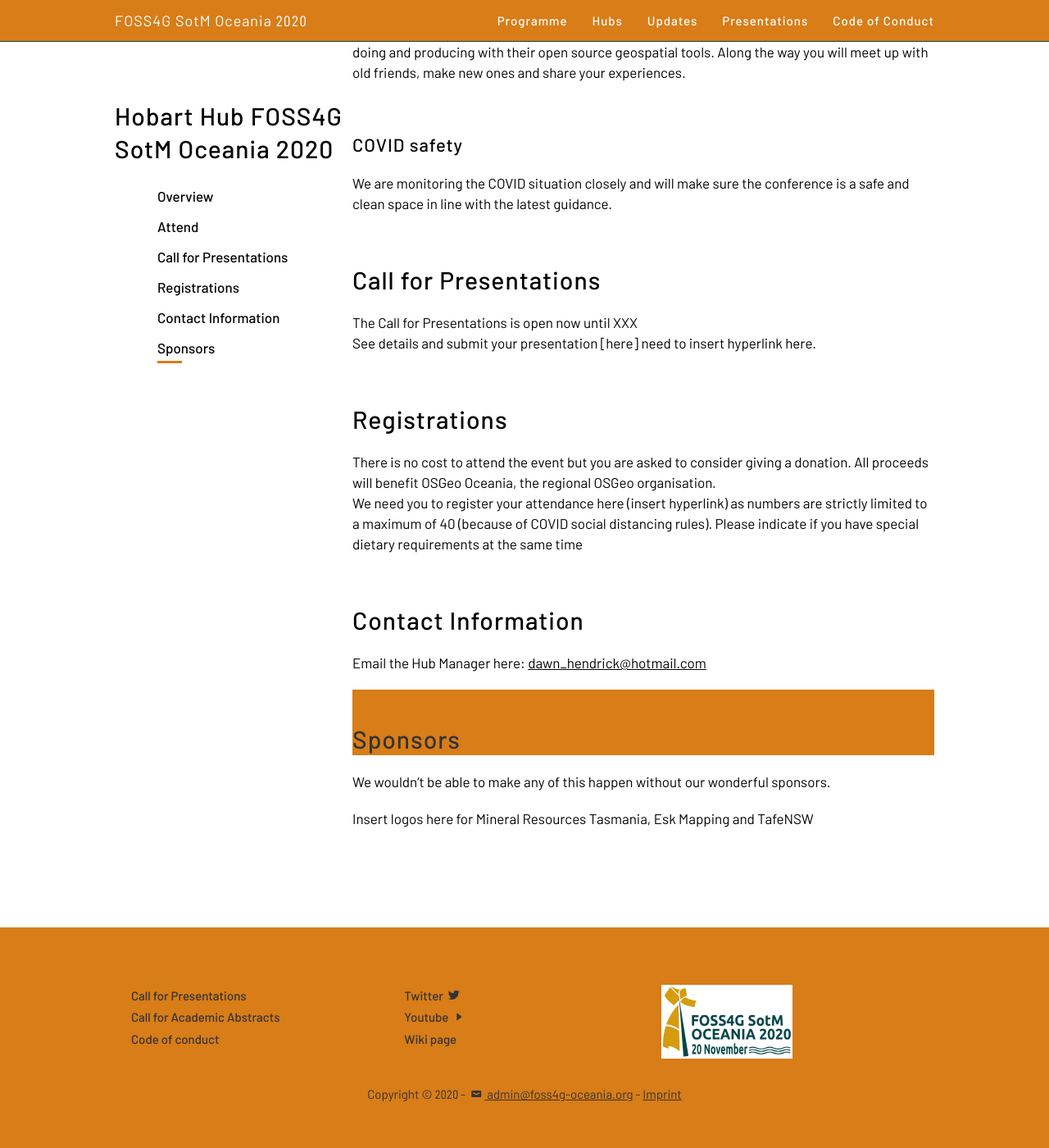
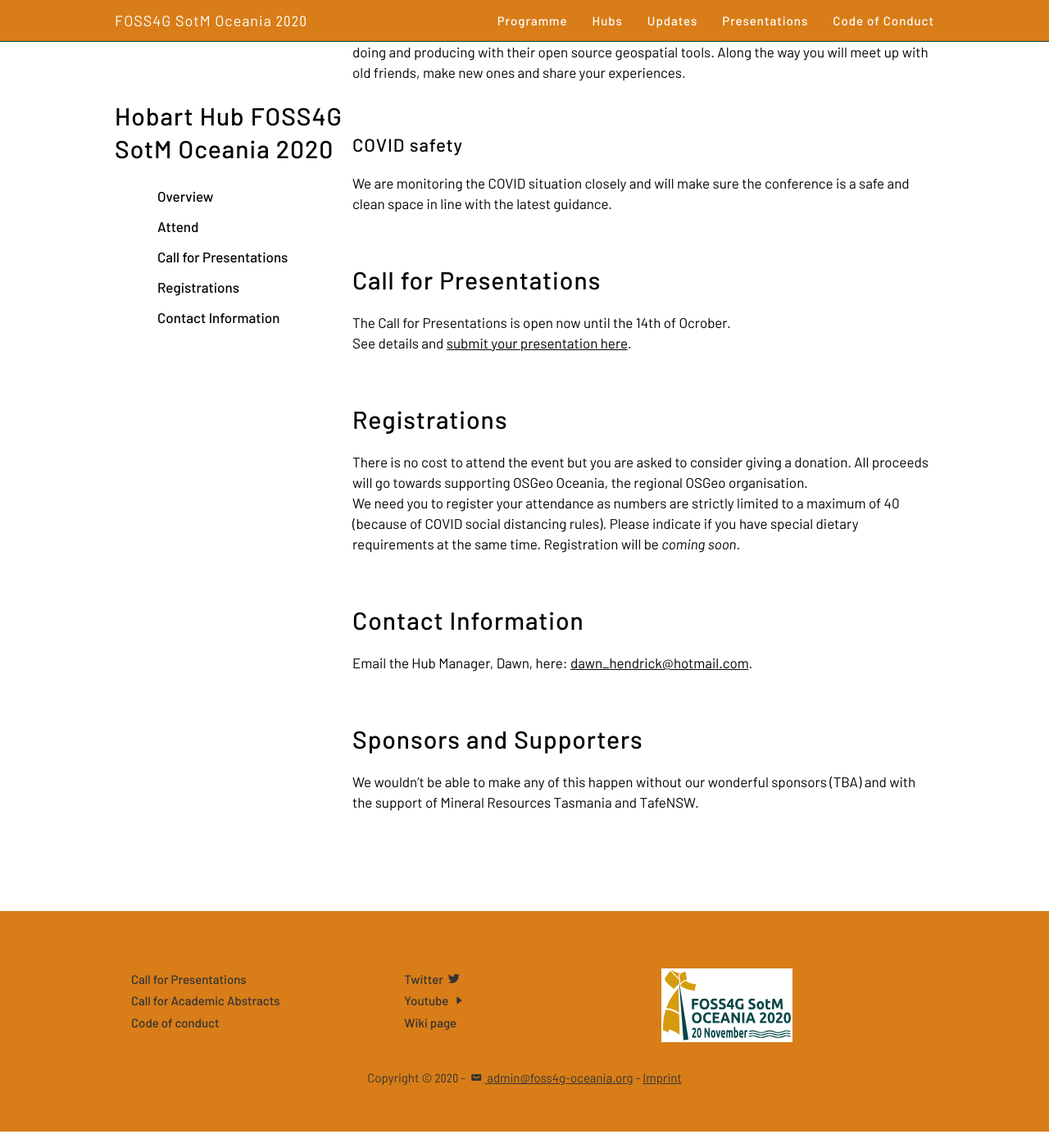
Before and after one commit to osgeo-oceania/foss4g-sotm-oceania-2020, a Jekyll site: the page built from hubs/hobart/index.md, in a window 1280 px wide and 1400 px high, scrolled down 1540 px. Shown: the whole window at 82% size. Built offline with Jekyll 4.4.1, drawn with Linux system fonts in a browser that asks for light colours.

Commit message:
Minor changes to Hobart Hub page

```diff
--- a/hubs/hobart/index.md
+++ b/hubs/hobart/index.md
@@ -42,21 +42,19 @@
 
 # Call for Presentations
 
-The Call for Presentations is open now until XXX
-See details and submit your presentation [here] need to insert hyperlink here.
+The Call for Presentations is open now until the 14th of Ocrober.
+See details and [submit your presentation here](https://docs.google.com/forms/d/e/1FAIpQLSd8aZjlZvP5ArubK0DkcIfEUIZnyxZLy1pNFS0p4YafKSo4LA/viewform).
 
 # Registrations
 
-There is no cost to attend the event but you are asked to consider giving a donation. All proceeds will benefit OSGeo Oceania, the regional OSGeo organisation.
-We need you to register your attendance here (insert hyperlink) as numbers are strictly limited to a maximum of 40 (because of COVID social distancing rules).
-Please indicate if you have special dietary requirements at the same time
+There is no cost to attend the event but you are asked to consider giving a donation. All proceeds will go towards supporting OSGeo Oceania, the regional OSGeo organisation.
+We need you to register your attendance as numbers are strictly limited to a maximum of 40 (because of COVID social distancing rules).
+Please indicate if you have special dietary requirements at the same time. Registration will be *coming soon*.
 
 # Contact Information
 
-Email the Hub Manager here: <dawn_hendrick@hotmail.com>
+Email the Hub Manager, Dawn, here: [dawn_hendrick@hotmail.com](mailto:dawn_hendrick@hotmail.com).
 
-# Sponsors
+# Sponsors and Supporters
 
-We wouldn't be able to make any of this happen without our wonderful sponsors.
-
-Insert logos here for Mineral Resources Tasmania, Esk Mapping and TafeNSW
+We wouldn't be able to make any of this happen without our wonderful sponsors (TBA) and with the support of Mineral Resources Tasmania and TafeNSW.
```
